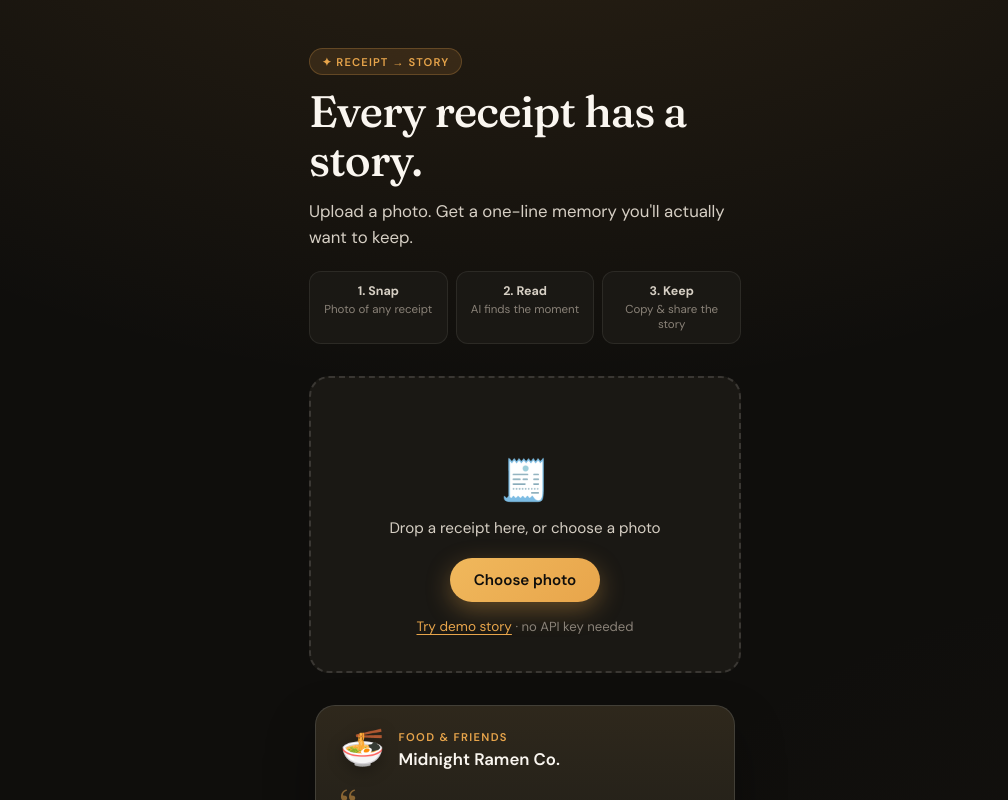
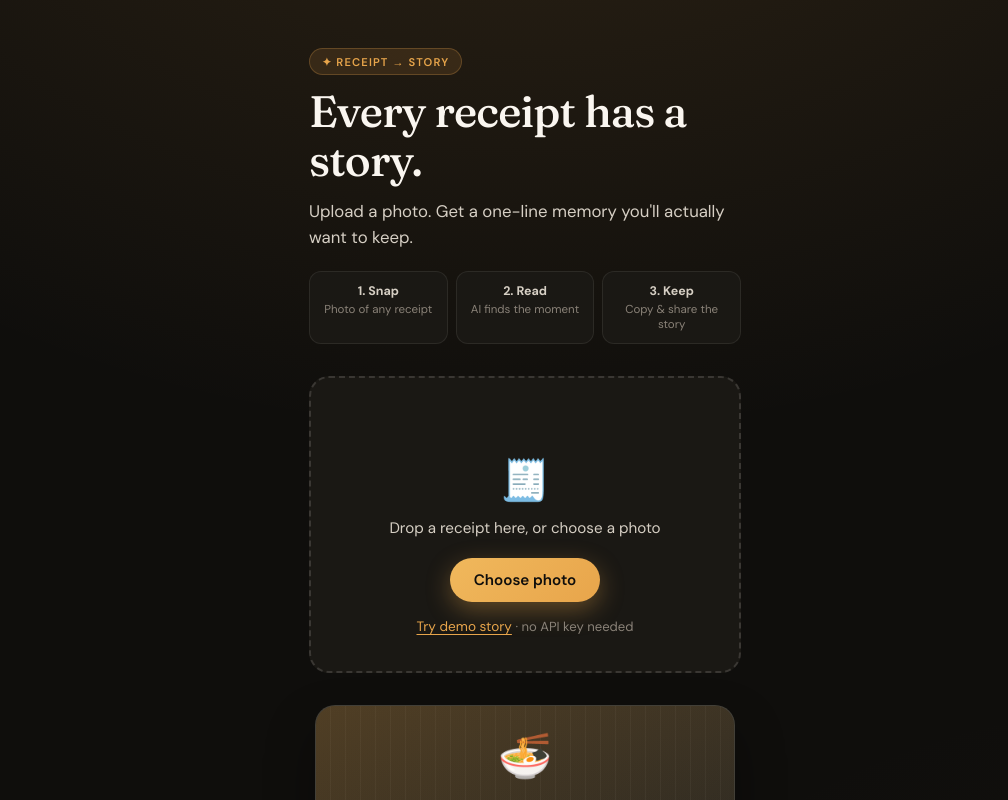
Before and after one commit to danteocualesjr/receipt-story, a Next.js app: page / in a window 1280 px wide. Both pictures are taken after a click on the button "Try demo story". Shown: the top 800 px of the page, without its empty margins (115-1123 px from the left). Built offline with nearby package versions, Linux system fonts and the light colour scheme.

Commit message:
Add demo receipt card placeholder
Co-authored-by: Dante O. Cuales, Jr. <danteocualesjr@gmail.com>

```diff
--- a/app/components/MemoryCard.tsx
+++ b/app/components/MemoryCard.tsx
@@ -17,7 +17,12 @@ export function MemoryCard({ story, previewUrl }: Props) {
           alt="Receipt"
           className="memory-card__image"
         />
-      ) : null}
+      ) : (
+        <div className="memory-card__placeholder" aria-hidden>
+          <span>{story.emoji}</span>
+          <small>Demo receipt</small>
+        </div>
+      )}
       <div className="memory-card__body">
         <div className="memory-card__meta">
           <span className="memory-card__emoji" aria-hidden>
--- a/app/globals.css
+++ b/app/globals.css
@@ -279,6 +279,35 @@ a {
   filter: saturate(0.85) contrast(1.05);
 }
 
+.memory-card__placeholder {
+  display: grid;
+  place-items: center;
+  height: 160px;
+  gap: 0.35rem;
+  color: var(--ink-soft);
+  background:
+    linear-gradient(135deg, rgba(232, 165, 75, 0.18), rgba(250, 246, 240, 0.04)),
+    repeating-linear-gradient(
+      90deg,
+      transparent 0,
+      transparent 14px,
+      rgba(250, 246, 240, 0.04) 14px,
+      rgba(250, 246, 240, 0.04) 15px
+    );
+}
+
+.memory-card__placeholder span {
+  font-size: 2.75rem;
+}
+
+.memory-card__placeholder small {
+  font-size: 0.72rem;
+  font-weight: 700;
+  letter-spacing: 0.12em;
+  text-transform: uppercase;
+  color: var(--accent);
+}
+
 .memory-card__body {
   position: relative;
   padding: 1.5rem 1.5rem 1.35rem;
```
